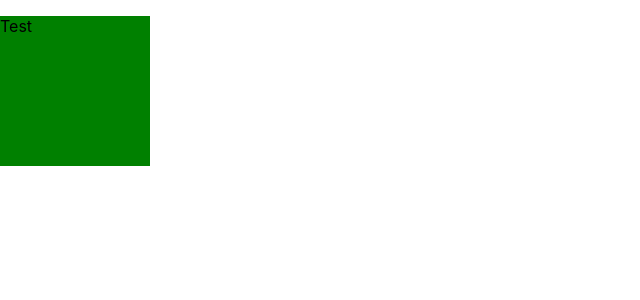
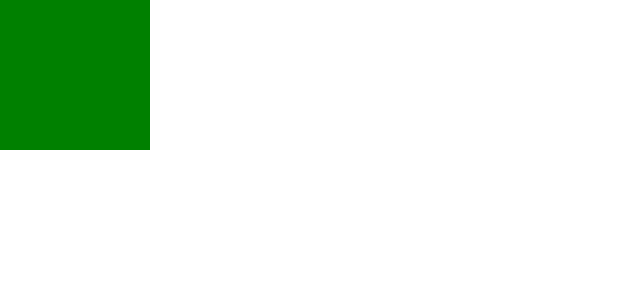
Before and after one commit to Kosa-Nostra/React_Tasks, a React (Create React App) app: page / in a window 1280 px wide. Shown: the top 300 px of the page, without its empty margins (0-640 px from the left). Built offline with nearby package versions, Linux system fonts and the light colour scheme.

Commit message:
Task 106#3

```diff
--- a/src/App.js
+++ b/src/App.js
@@ -36,8 +36,11 @@ function App() {
 }
 function Block1(){
 	return(
-<DIVA><p>Test</p></DIVA>,
-<DIVB><p>Test</p></DIVB>
-	);
+		<Container>
+			<DIVA>
+				<DIVB></DIVB>
+			</DIVA>
+		</Container>
+	)
 }
 export default App;
```
